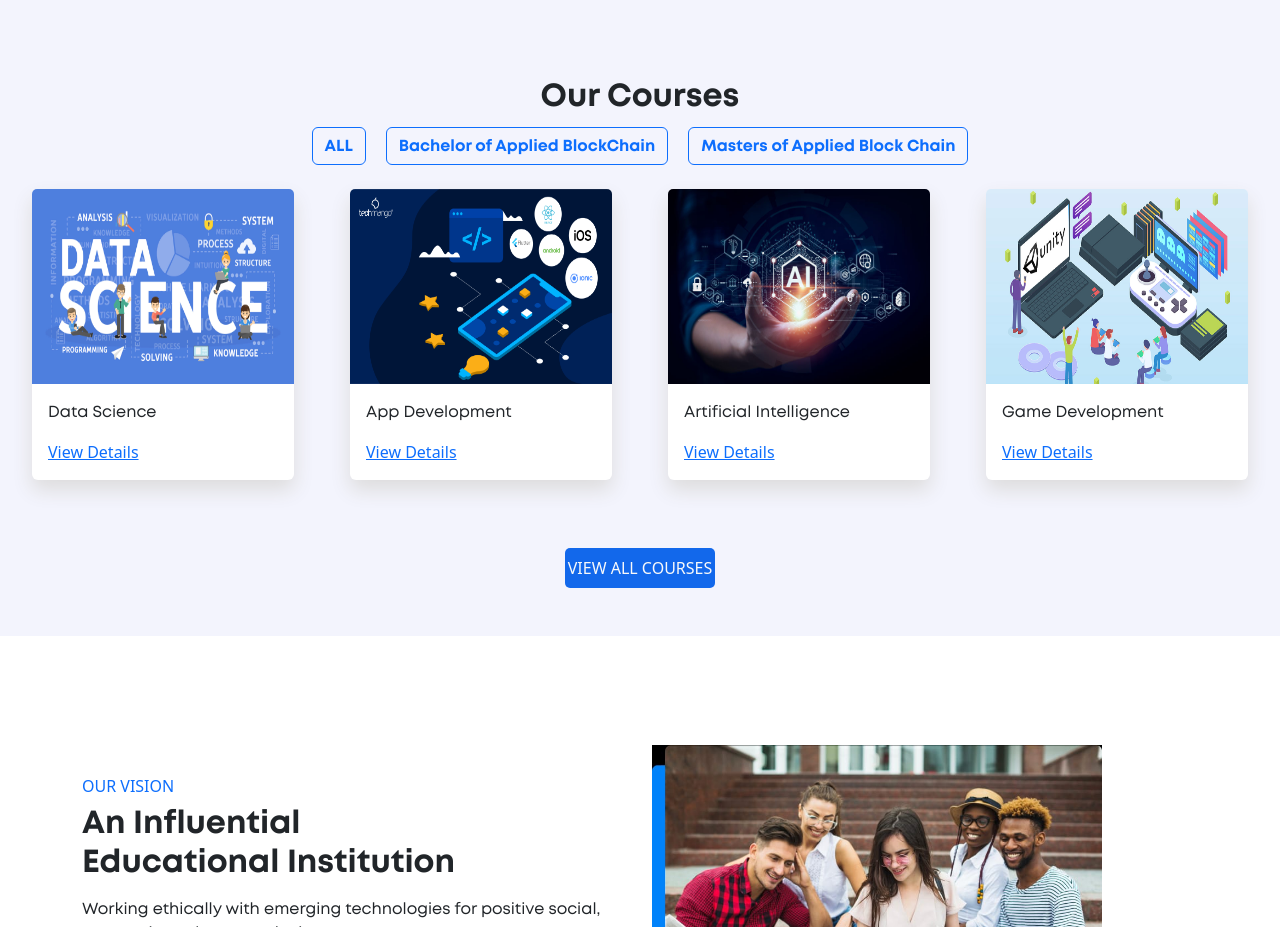
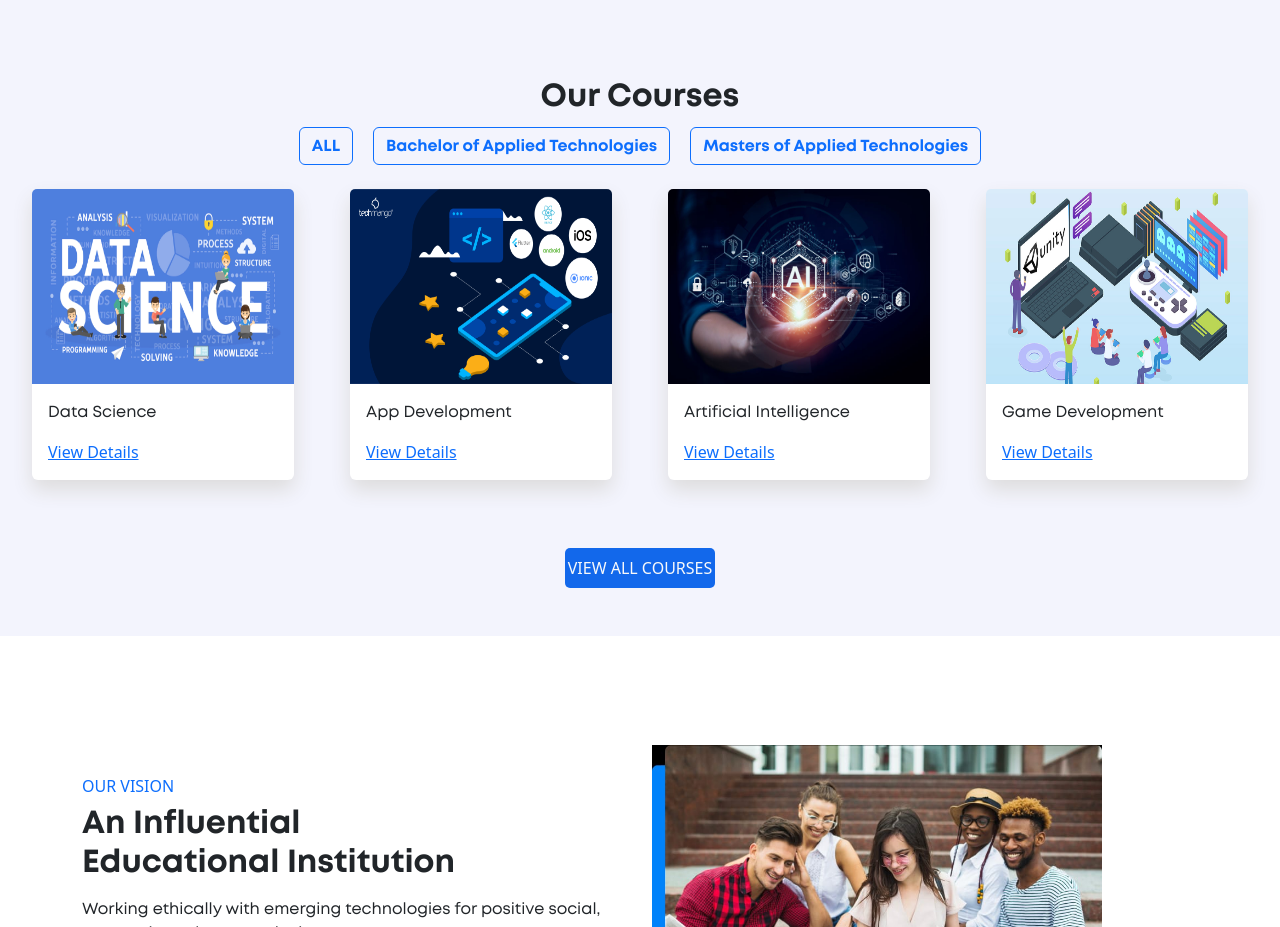
Before and after one commit to tayyabsajjad76/skill-rise, a plain HTML site: page index.html in a window 1280 px wide. Shown: the part 1620-2547 px from the top of the page. Drawn offline with Linux system fonts and the light colour scheme.

Commit message:
Update index.html

```diff
--- a/index.html
+++ b/index.html
@@ -138,12 +138,12 @@
                         <li class="nav-item pe-3 p-1">
                             <button class="btn btn-outline-primary button" id="profile-tab" data-bs-toggle="tab"
                                 data-bs-target="#profile" type="button" role="tab" aria-controls="profile"
-                                aria-selected="false">Bachelor of Applied BlockChain</button>
+                                aria-selected="false">Bachelor of Applied Technologies </button>
                         </li>
                         <li class="nav-item p-1">
                             <button class="btn btn-outline-primary button" id="contact-tab" data-bs-toggle="tab"
                                 data-bs-target="#contact" type="button" role="tab" aria-controls="contact"
-                                aria-selected="false">Masters of Applied Block Chain</button>
+                                aria-selected="false">Masters of Applied Technologies </button>
                         </li>
 
                     </ul>
```
